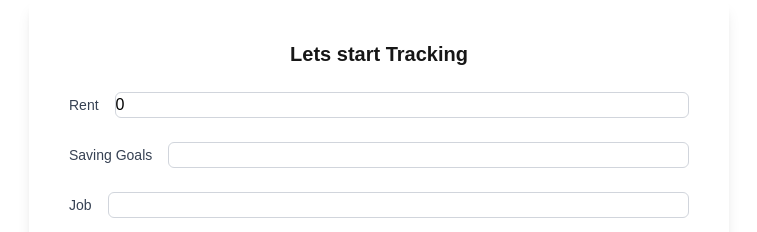
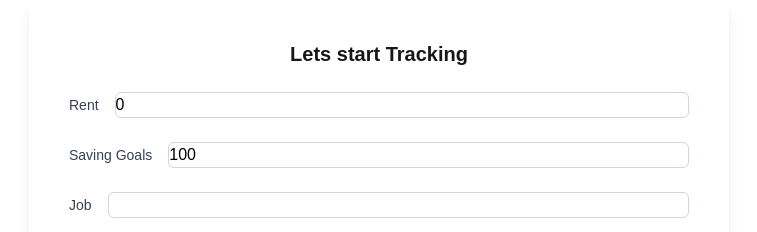
Before and after one commit to ChristianaLau/finadvisor, a Next.js app: page /advice in a window 1280 px wide. Shown: the top 232 px of the page, without its empty margins (261-1018 px from the left). Built offline with nearby package versions, Linux system fonts and the light colour scheme; no server answers.

Commit message:
rename goal to goalAmount

```diff
--- a/app/advice/InitialSurvey.jsx
+++ b/app/advice/InitialSurvey.jsx
@@ -108,8 +108,8 @@ export default function InitialSurvey({ jobs = [] }) {
           <label>Saving Goals</label>
           <input
             type="number"
-            name="goal"
-            value={Number(form.goal).toString()}
+            name="goalAmount"
+            value={Number(form.goalAmount).toString()}
             onChange={handleChange}
             className="adv-input"
           />
```
